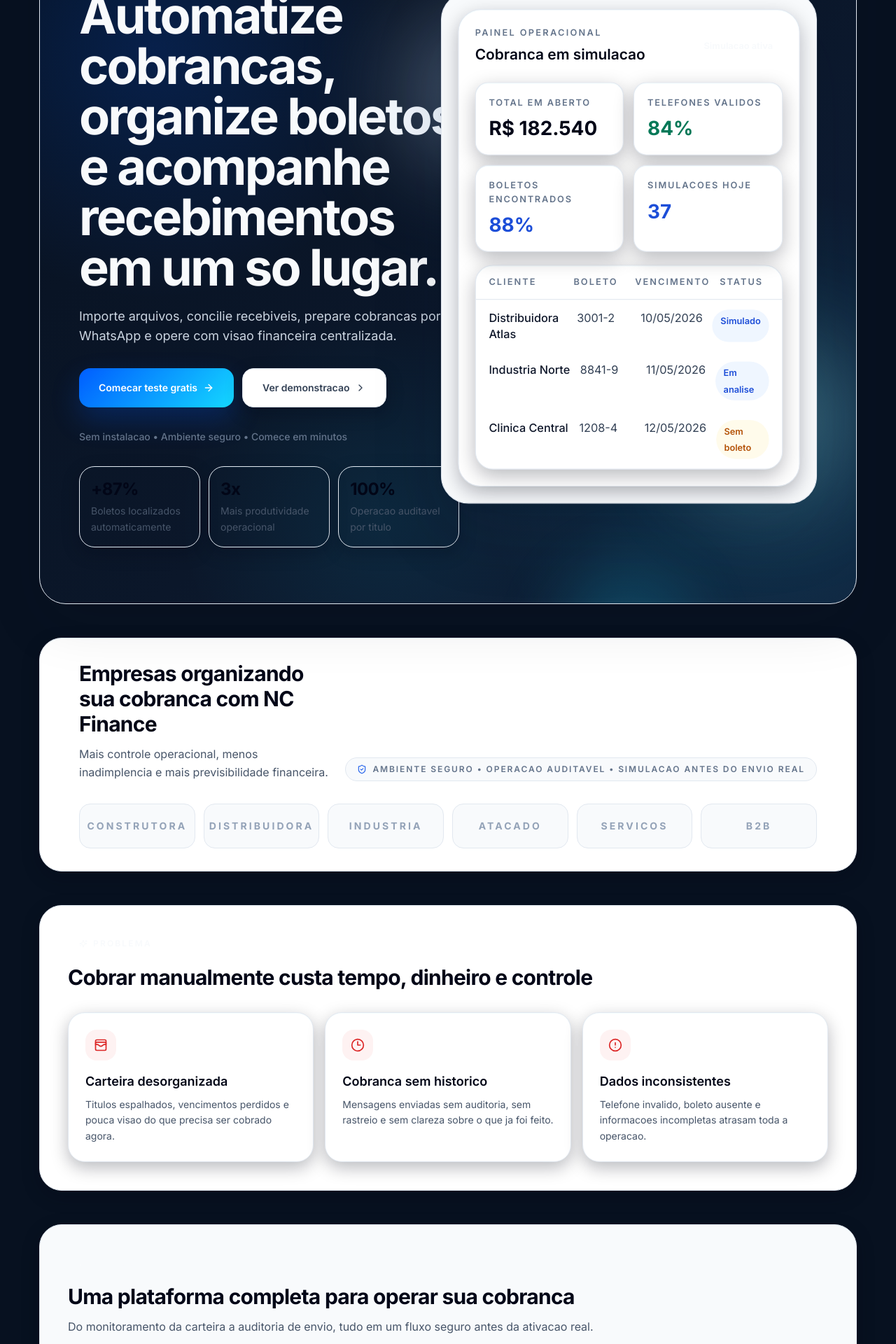
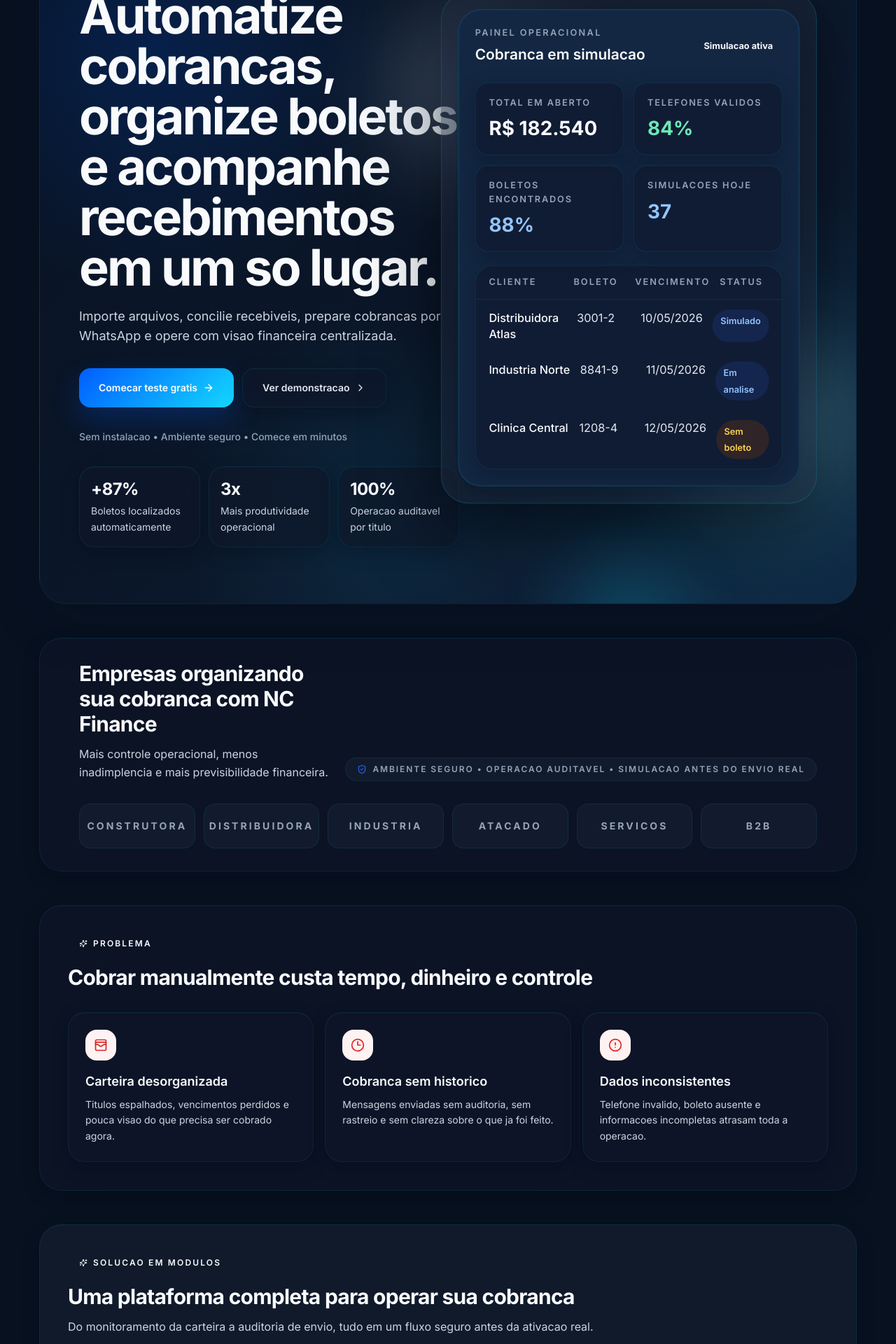
Before and after one commit to joaocarvalhoaut/bankextract, a React (Vite) app: page / in a window 1280 px wide. Shown: the part 320-2240 px from the top of the page at 70% size. Built offline with nearby package versions, Linux system fonts and the light colour scheme; no server answers; the database is empty; the HTML template or start-up script is replaced by a standard one.

Commit message:
style: landing page dark premium — fix all white sections and text contrast

```diff
--- a/src/screens/LandingPage.jsx
+++ b/src/screens/LandingPage.jsx
@@ -144,7 +144,7 @@ function PublicButton({ children, onClick, primary = false, fullWidth = false })
       className={
         primary
           ? `btn-brand inline-flex min-h-14 items-center justify-center gap-2 rounded-2xl px-7 py-4 text-sm font-semibold active:scale-[0.99] ${fullWidth ? 'w-full' : ''}`
-          : `inline-flex min-h-14 items-center justify-center gap-2 rounded-2xl border border-slate-200 bg-white px-7 py-4 text-sm font-semibold text-slate-700 shadow-soft transition duration-200 hover:-translate-y-0.5 hover:bg-slate-50 ${fullWidth ? 'w-full' : ''}`
+          : `inline-flex min-h-14 items-center justify-center gap-2 rounded-2xl border border-cyan-500/10 bg-slate-900/60 px-7 py-4 text-sm font-semibold text-slate-200 shadow-soft transition duration-200 hover:-translate-y-0.5 hover:bg-slate-800/40 ${fullWidth ? 'w-full' : ''}`
       }
     >
       {children}
@@ -154,15 +154,15 @@ function PublicButton({ children, onClick, primary = false, fullWidth = false })
 
 function InfoCard({ icon: Icon, title, description, tone = 'blue' }) {
   const toneClass =
-    tone === 'red' ? 'bg-red-50 text-red-600' : 'bg-blue-50 text-blue-700';
+    tone === 'red' ? 'bg-red-50 text-red-600' : 'bg-blue-900/30 text-blue-300';
 
   return (
-    <article className="fade-up rounded-[24px] border border-slate-200 bg-white p-6 shadow-soft transition duration-200 hover:-translate-y-1 hover:shadow-card">
+    <article className="fade-up rounded-[24px] border border-cyan-500/10 bg-slate-900/60 p-6 shadow-soft transition duration-200 hover:-translate-y-1 hover:shadow-card">
       <div className={`mb-4 inline-flex h-11 w-11 items-center justify-center rounded-2xl ${toneClass}`}>
         <Icon size={20} />
       </div>
-      <h3 className="text-lg font-semibold text-slate-950">{title}</h3>
-      <p className="mt-2 text-sm leading-relaxed text-slate-600">{description}</p>
+      <h3 className="text-lg font-semibold text-slate-50">{title}</h3>
+      <p className="mt-2 text-sm leading-relaxed text-slate-300">{description}</p>
     </article>
   );
 }
@@ -197,7 +197,7 @@ export default function LandingPage({ onStartNow, onOpenPlans, isAuthenticated =
   return (
     <div className="pb-28 md:pb-10">
       <div className="mx-auto flex max-w-[1540px] flex-col gap-12 px-4 py-4 md:px-6 xl:px-8">
-        <header className="sticky top-0 z-40 -mx-4 border-b border-slate-200/80 bg-[#071120]/82 px-4 py-2.5 shadow-[0_12px_28px_rgba(0,0,0,0.26)] backdrop-blur-xl transition-all md:-mx-6 md:px-6 xl:-mx-8 xl:px-8">
+        <header className="sticky top-0 z-40 -mx-4 border-b border-slate-700/50 bg-[#071120]/82 px-4 py-2.5 shadow-[0_12px_28px_rgba(0,0,0,0.26)] backdrop-blur-xl transition-all md:-mx-6 md:px-6 xl:-mx-8 xl:px-8">
           <div className="mx-auto flex max-w-[1540px] flex-col gap-4 lg:flex-row lg:items-center lg:justify-between">
             <BrandLockup variant="sidebar" />
 
@@ -216,7 +216,7 @@ export default function LandingPage({ onStartNow, onOpenPlans, isAuthenticated =
           </div>
         </header>
 
-        <section className="hero-mesh overflow-hidden rounded-[38px] border border-slate-200 bg-white px-8 py-12 shadow-[0_30px_80px_rgba(15,23,42,0.10)] md:px-10 md:py-14 xl:px-14 xl:py-20">
+        <section className="hero-mesh overflow-hidden rounded-[38px] border border-cyan-500/10 bg-slate-900/60 px-8 py-12 shadow-[0_30px_80px_rgba(15,23,42,0.10)] md:px-10 md:py-14 xl:px-14 xl:py-20">
           <div className="grid gap-12 xl:grid-cols-[1.08fr_0.92fr] xl:items-center">
             <div className="fade-up space-y-8">
               <SectionBadge>Plataforma de cobranca inteligente</SectionBadge>
@@ -241,7 +241,7 @@ export default function LandingPage({ onStartNow, onOpenPlans, isAuthenticated =
                 </PublicButton>
               </div>
 
-              <p className="text-sm font-medium text-slate-500">
+              <p className="text-sm font-medium text-slate-400">
                 Sem instalacao • Ambiente seguro • Comece em minutos
               </p>
 
@@ -249,10 +249,10 @@ export default function LandingPage({ onStartNow, onOpenPlans, isAuthenticated =
                 {trustMetrics.map((metric) => (
                   <article
                     key={metric.label}
-                    className="fade-up rounded-[22px] border border-slate-200 bg-white/92 p-4 shadow-soft transition duration-200 hover:-translate-y-1 hover:shadow-card"
+                    className="fade-up rounded-[22px] border border-cyan-500/10 bg-slate-900/70 p-4 shadow-soft transition duration-200 hover:-translate-y-1 hover:shadow-card"
                   >
-                    <p className="text-2xl font-bold tracking-tight text-slate-950">{metric.value}</p>
-                    <p className="mt-1 text-sm leading-relaxed text-slate-600">{metric.label}</p>
+                    <p className="text-2xl font-bold tracking-tight text-slate-50">{metric.value}</p>
+                    <p className="mt-1 text-sm leading-relaxed text-slate-300">{metric.label}</p>
                   </article>
                 ))}
               </div>
@@ -261,12 +261,12 @@ export default function LandingPage({ onStartNow, onOpenPlans, isAuthenticated =
             <div className="relative fade-up xl:scale-[1.16] xl:origin-right">
               <div className="absolute -left-10 top-10 h-40 w-40 rounded-full bg-blue-200/45 blur-3xl" />
               <div className="absolute -right-6 bottom-6 h-40 w-40 rounded-full bg-cyan-200/45 blur-3xl" />
-              <div className="relative rounded-[34px] border border-slate-200 bg-slate-50 p-4 shadow-[0_34px_90px_rgba(15,23,42,0.14)] md:p-5">
-                <div className="rounded-[28px] border border-slate-200 bg-white p-5 shadow-soft">
+              <div className="relative rounded-[34px] border border-cyan-500/20 bg-slate-800/50 p-4 shadow-[0_34px_90px_rgba(0,0,0,0.5)] md:p-5">
+                <div className="surface-card rounded-[28px] p-5">
                   <div className="mb-5 flex items-center justify-between">
                     <div>
-                      <p className="text-[11px] font-semibold uppercase tracking-[0.18em] text-slate-500">Painel operacional</p>
-                      <h3 className="mt-1 text-lg font-semibold text-slate-950">Cobranca em simulacao</h3>
+                      <p className="text-[11px] font-semibold uppercase tracking-[0.18em] text-slate-400">Painel operacional</p>
+                      <h3 className="mt-1 text-lg font-semibold text-slate-50">Cobranca em simulacao</h3>
                     </div>
                     <span className="badge-brand rounded-full px-3 py-1 text-[11px] font-bold">
                       Simulacao ativa
@@ -275,20 +275,20 @@ export default function LandingPage({ onStartNow, onOpenPlans, isAuthenticated =
 
                   <div className="grid grid-cols-2 gap-3">
                     {[
-                      { label: 'Total em aberto', value: 'R$ 182.540', tone: 'text-slate-950' },
-                      { label: 'Telefones validos', value: '84%', tone: 'text-emerald-700' },
-                      { label: 'Boletos encontrados', value: '88%', tone: 'text-blue-700' },
-                      { label: 'Simulacoes hoje', value: '37', tone: 'text-blue-700' },
+                      { label: 'Total em aberto', value: 'R$ 182.540', tone: 'text-slate-50' },
+                      { label: 'Telefones validos', value: '84%', tone: 'text-emerald-300' },
+                      { label: 'Boletos encontrados', value: '88%', tone: 'text-blue-300' },
+                      { label: 'Simulacoes hoje', value: '37', tone: 'text-blue-300' },
                     ].map((card) => (
-                      <div key={card.label} className="rounded-2xl border border-slate-200 bg-white p-4 shadow-soft">
-                        <p className="text-[11px] font-semibold uppercase tracking-[0.14em] text-slate-500">{card.label}</p>
+                      <div key={card.label} className="rounded-2xl border border-cyan-500/10 bg-slate-900/60 p-4 shadow-soft">
+                        <p className="text-[11px] font-semibold uppercase tracking-[0.14em] text-slate-400">{card.label}</p>
                         <p className={`mt-2 text-2xl font-bold ${card.tone}`}>{card.value}</p>
                       </div>
                     ))}
                   </div>
 
-                  <div className="mt-4 rounded-[22px] border border-slate-200 bg-white shadow-soft">
-                    <div className="grid grid-cols-[1.45fr_1fr_1fr_0.95fr] gap-3 border-b border-slate-200 px-4 py-3 text-[11px] font-semibold uppercase tracking-[0.16em] text-slate-500">
+                  <div className="mt-4 rounded-[22px] border border-cyan-500/10 bg-slate-900/60 shadow-soft">
+                    <div className="grid grid-cols-[1.45fr_1fr_1fr_0.95fr] gap-3 border-b border-cyan-500/10 px-4 py-3 text-[11px] font-semibold uppercase tracking-[0.16em] text-slate-400">
                       <span>Cliente</span>
                       <span>Boleto</span>
                       <span>Vencimento</span>
@@ -299,16 +299,16 @@ export default function LandingPage({ onStartNow, onOpenPlans, isAuthenticated =
                       { cliente: 'Industria Norte', boleto: '8841-9', vencimento: '11/05/2026', status: 'Em analise' },
                       { cliente: 'Clinica Central', boleto: '1208-4', vencimento: '12/05/2026', status: 'Sem boleto' },
                     ].map((row, index) => (
-                      <div key={`${row.cliente}-${index}`} className="grid grid-cols-[1.45fr_1fr_1fr_0.95fr] gap-3 px-4 py-3 text-sm text-slate-700">
-                        <span className="font-medium text-slate-900">{row.cliente}</span>
+                      <div key={`${row.cliente}-${index}`} className="grid grid-cols-[1.45fr_1fr_1fr_0.95fr] gap-3 px-4 py-3 text-sm text-slate-200">
+                        <span className="font-medium text-slate-50">{row.cliente}</span>
                         <span>{row.boleto}</span>
                         <span>{row.vencimento}</span>
                         <span className={`inline-flex w-fit rounded-full px-2.5 py-1 text-[11px] font-semibold ${
                           row.status === 'Simulado'
-                            ? 'bg-blue-50 text-blue-700'
+                            ? 'bg-blue-900/30 text-blue-300'
                             : row.status === 'Em analise'
-                              ? 'bg-blue-50 text-blue-700'
-                              : 'bg-amber-50 text-amber-700'
+                              ? 'bg-blue-900/30 text-blue-300'
+                              : 'bg-amber-900/30 text-amber-300'
                         }`}>
                           {row.status}
                         </span>
@@ -321,17 +321,17 @@ export default function LandingPage({ onStartNow, onOpenPlans, isAuthenticated =
           </div>
         </section>
 
-        <section className="rounded-[32px] border border-slate-200 bg-white px-8 py-8 shadow-soft md:px-10 xl:px-14">
+        <section className="rounded-[32px] border border-cyan-500/10 bg-slate-900/60 px-8 py-8 shadow-soft md:px-10 xl:px-14">
           <div className="grid gap-6 xl:grid-cols-[1fr_auto] xl:items-end">
             <div className="fade-up">
-              <h2 className="text-2xl font-bold tracking-tight text-slate-950 md:text-3xl">
+              <h2 className="text-2xl font-bold tracking-tight text-slate-50 md:text-3xl">
                 Empresas organizando sua cobranca com NC Finance
               </h2>
-              <p className="mt-3 max-w-3xl text-base leading-relaxed text-slate-600">
+              <p className="mt-3 max-w-3xl text-base leading-relaxed text-slate-300">
                 Mais controle operacional, menos inadimplencia e mais previsibilidade financeira.
               </p>
             </div>
-            <div className="fade-up inline-flex items-center gap-2 rounded-full border border-slate-200 bg-slate-50 px-4 py-2 text-xs font-semibold uppercase tracking-[0.16em] text-slate-500">
+            <div className="fade-up inline-flex items-center gap-2 rounded-full border border-cyan-500/10 bg-slate-800/40 px-4 py-2 text-xs font-semibold uppercase tracking-[0.16em] text-slate-400">
                   <ShieldCheck size={14} className="text-blue-600" />
               Ambiente seguro • Operacao auditavel • Simulacao antes do envio real
             </div>
@@ -341,7 +341,7 @@ export default function LandingPage({ onStartNow, onOpenPlans, isAuthenticated =
             {socialLogos.map((logo) => (
               <div
                 key={logo}
-                className="fade-up flex h-16 items-center justify-center rounded-2xl border border-slate-200 bg-slate-50 px-4 text-sm font-bold uppercase tracking-[0.22em] text-slate-400 transition duration-200 hover:border-slate-300 hover:bg-white hover:text-slate-500"
+                className="fade-up flex h-16 items-center justify-center rounded-2xl border border-cyan-500/10 bg-slate-800/40 px-4 text-sm font-bold uppercase tracking-[0.22em] text-slate-400 transition duration-200 hover:border-slate-700 hover:bg-slate-900/60 hover:text-slate-400"
               >
                 {logo}
               </div>
@@ -349,10 +349,10 @@ export default function LandingPage({ onStartNow, onOpenPlans, isAuthenticated =
           </div>
         </section>
 
-        <section className="rounded-[32px] border border-slate-200 bg-white p-8 shadow-soft lg:p-10">
+        <section className="rounded-[32px] border border-cyan-500/10 bg-slate-900/60 p-8 shadow-soft lg:p-10">
           <div className="max-w-3xl fade-up">
             <SectionBadge>Problema</SectionBadge>
-            <h2 className="mt-4 text-3xl font-bold tracking-tight text-slate-950">
+            <h2 className="mt-4 text-3xl font-bold tracking-tight text-slate-50">
               Cobrar manualmente custa tempo, dinheiro e controle
             </h2>
           </div>
@@ -363,13 +363,13 @@ export default function LandingPage({ onStartNow, onOpenPlans, isAuthenticated =
           </div>
         </section>
 
-        <section id="recursos" className="rounded-[32px] border border-slate-200 bg-slate-50 px-8 py-10 shadow-soft lg:px-10">
+        <section id="recursos" className="rounded-[32px] border border-cyan-500/10 bg-slate-800/40 px-8 py-10 shadow-soft lg:px-10">
           <div className="max-w-3xl fade-up">
             <SectionBadge>Solucao em modulos</SectionBadge>
-            <h2 className="mt-4 text-3xl font-bold tracking-tight text-slate-950">
+            <h2 className="mt-4 text-3xl font-bold tracking-tight text-slate-50">
               Uma plataforma completa para operar sua cobranca
             </h2>
-            <p className="mt-3 text-base leading-relaxed text-slate-600">
+            <p className="mt-3 text-base leading-relaxed text-slate-300">
               Do monitoramento da carteira a auditoria de envio, tudo em um fluxo seguro antes da ativacao real.
             </p>
           </div>
@@ -380,11 +380,11 @@ export default function LandingPage({ onStartNow, onOpenPlans, isAuthenticated =
           </div>
         </section>
 
-        <section id="como-funciona" className="rounded-[32px] border border-slate-200 bg-white px-8 py-10 shadow-soft lg:px-10">
+        <section id="como-funciona" className="rounded-[32px] border border-cyan-500/10 bg-slate-900/60 px-8 py-10 shadow-soft lg:px-10">
           <div className="max-w-3xl fade-up">
             <SectionBadge>Como funciona na pratica</SectionBadge>
-            <h2 className="mt-4 text-3xl font-bold tracking-tight text-slate-950">Como funciona na pratica</h2>
-            <p className="mt-3 text-base leading-relaxed text-slate-600">
+            <h2 className="mt-4 text-3xl font-bold tracking-tight text-slate-50">Como funciona na pratica</h2>
+            <p className="mt-3 text-base leading-relaxed text-slate-300">
               Fluxo operacional desenhado para cobranca segura e escalavel.
             </p>
           </div>
@@ -393,36 +393,36 @@ export default function LandingPage({ onStartNow, onOpenPlans, isAuthenticated =
             {practicalFlow.map((item) => (
               <article
                 key={item.step}
-                className="fade-up relative rounded-[26px] border border-slate-200 bg-slate-50 p-6 shadow-soft transition duration-200 hover:-translate-y-1 hover:shadow-card"
+                className="fade-up relative rounded-[26px] border border-cyan-500/10 bg-slate-800/40 p-6 shadow-soft transition duration-200 hover:-translate-y-1 hover:shadow-card"
               >
                 <div className="mb-5 flex items-center gap-4">
                   <div className="brand-gradient flex h-10 w-10 items-center justify-center rounded-full text-sm font-bold text-white shadow-lg shadow-blue-900/20">
                     {item.step}
                   </div>
-                  <div className="inline-flex h-11 w-11 items-center justify-center rounded-2xl bg-white text-blue-700 shadow-soft">
+                  <div className="inline-flex h-11 w-11 items-center justify-center rounded-2xl bg-slate-900/60 text-blue-300 shadow-soft">
                     <item.icon size={18} />
                   </div>
                 </div>
-                <h3 className="text-xl font-semibold text-slate-950">{item.title}</h3>
-                <p className="mt-3 text-sm leading-relaxed text-slate-600">{item.description}</p>
+                <h3 className="text-xl font-semibold text-slate-50">{item.title}</h3>
+                <p className="mt-3 text-sm leading-relaxed text-slate-300">{item.description}</p>
               </article>
             ))}
           </div>
         </section>
 
-        <section id="clientes" className="rounded-[32px] border border-slate-200 bg-white p-8 shadow-soft lg:p-10">
+        <section id="clientes" className="rounded-[32px] border border-cyan-500/10 bg-slate-900/60 p-8 shadow-soft lg:p-10">
           <div className="grid gap-8 xl:grid-cols-[1.05fr_0.95fr] xl:items-center">
-            <div className="fade-up rounded-[28px] border border-slate-200 bg-slate-50 p-5 shadow-soft">
-              <div className="rounded-[24px] border border-slate-200 bg-white p-5 shadow-soft">
+            <div className="fade-up rounded-[28px] border border-cyan-500/10 bg-slate-800/40 p-5 shadow-soft">
+              <div className="rounded-[24px] border border-cyan-500/10 bg-slate-900/60 p-5 shadow-soft">
                 <div className="grid gap-5 lg:grid-cols-[240px_1fr]">
-                  <div className="rounded-[22px] border border-slate-200 bg-slate-50 p-4">
-                    <p className="text-[11px] font-semibold uppercase tracking-[0.18em] text-slate-500">Sidebar resumida</p>
+                  <div className="rounded-[22px] border border-cyan-500/10 bg-slate-800/40 p-4">
+                    <p className="text-[11px] font-semibold uppercase tracking-[0.18em] text-slate-400">Sidebar resumida</p>
                     <div className="mt-4 space-y-2">
                       {['Dashboard', 'Cobranca Automatica', 'Central Operacional', 'Auditoria de Dados', 'Checklist Pre-Envio'].map((item, index) => (
                         <div
                           key={item}
                           className={`rounded-xl px-3 py-2 text-sm font-medium ${
-                            index === 1 ? 'bg-blue-50 text-blue-700 ring-1 ring-blue-200' : 'text-slate-600'
+                            index === 1 ? 'bg-blue-900/30 text-blue-300 ring-1 ring-blue-700/40' : 'text-slate-300'
                           }`}
                         >
                           {item}
@@ -439,7 +439,7 @@ export default function LandingPage({ onStartNow, onOpenPlans, isAuthenticated =
                         { label: 'Com inconsistencia', value: '9 itens' },
                         { label: 'Auditoria', value: 'Ativa' },
                       ].map((card) => (
-                        <div key={card.label} className="rounded-xl bg-white/10 p-3">
+                        <div key={card.label} className="rounded-xl bg-slate-800/20 p-3">
                           <p className="text-[11px] text-slate-400">{card.label}</p>
                           <p className="mt-0.5 text-sm font-bold text-white">{card.value}</p>
                         </div>
```
